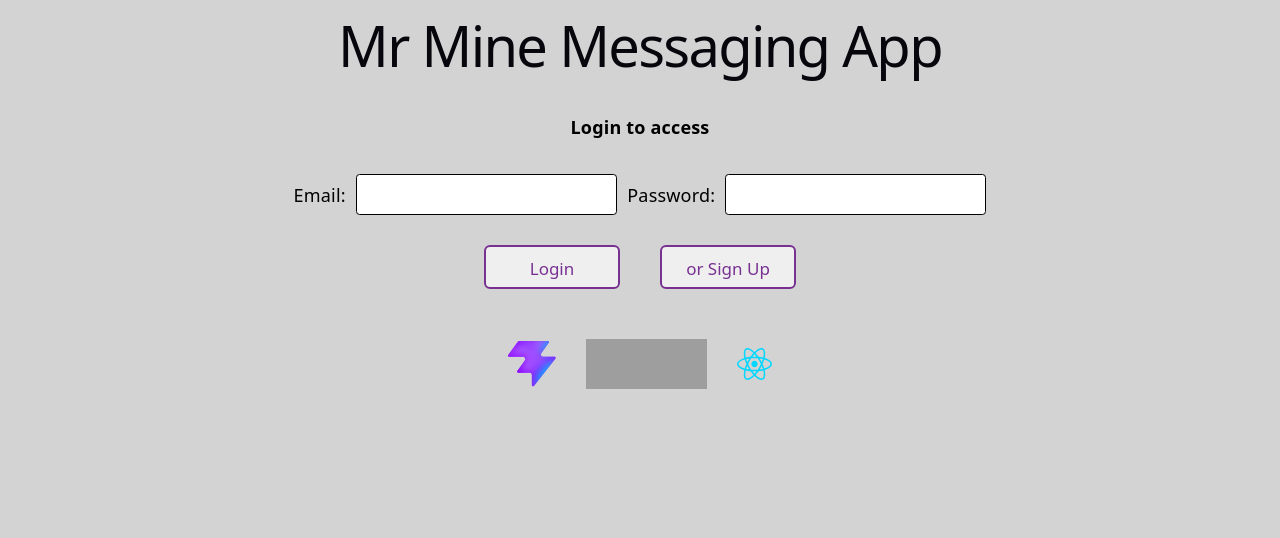
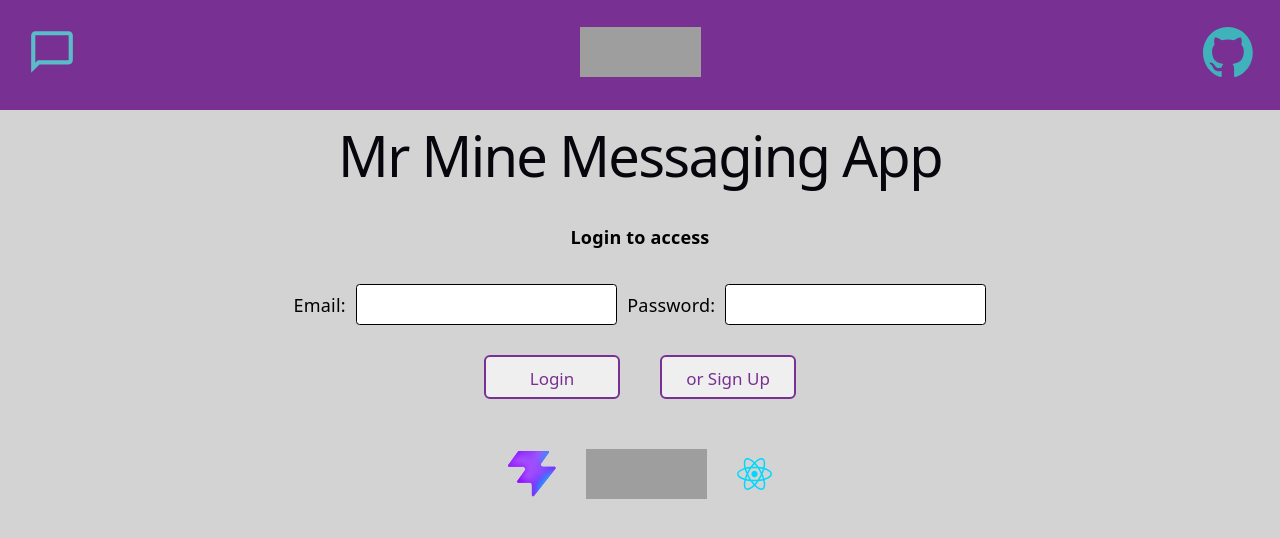
Before and after one commit to Michael-Mine/odin-messaging-app-fe, a React (Vite) app: page / in a window 1280 px wide. Shown: the top 538 px of the page. Built offline with nearby package versions, Linux system fonts and the light colour scheme; grey boxes are pictures that could not be loaded.

Commit message:
feat: add Navbar component & tests

```diff
--- a/src/App.jsx
+++ b/src/App.jsx
@@ -3,7 +3,8 @@ import Footer from "./layouts/Footer";
 import Login from "./components/Login";
 import "./styles/button.css";
 import "./styles/input.css";
-import Home from "./layouts/Home";
+import Home from "./pages/Home";
+import Navbar from "./layouts/Navbar";
 
 function App() {
   const [loggedIn, setLoggedIn] = useState(false);
@@ -18,6 +19,7 @@ function App() {
 
   return (
     <>
+      <Navbar />
       <h1>Mr Mine Messaging App </h1>
       {(token || loggedIn) && username ? (
         <Home username={username} />
--- a/src/layouts/Home.jsx
+++ /dev/null
@@ -1,18 +0,0 @@
-import useChats from "../hooks/useChats";
-
-function Home({ username }) {
-  const { chats, error, loading } = useChats(username);
-  console.log(error);
-
-  console.log(chats);
-  if (loading) return <p>Loading...</p>;
-  if (error) return <p>A network error was encountered</p>;
-
-  // states: chats, current chat, current profile
-  //chats List, add button
-  //chat messages, message input,
-  //profile, edit button
-  return <h2>Logged In with {username}</h2>;
-}
-
-export default Home;
--- /dev/null
+++ b/src/layouts/Navbar.jsx
@@ -0,0 +1,26 @@
+import messageIcon from "../assets/message-outline.svg";
+import myLogo from "../assets/logo.png";
+import githubLogo from "../assets/github-mark.svg";
+import styles from "../styles/Navbar.module.css";
+
+function Navbar() {
+  return (
+    <nav>
+      <a href="/">
+        <img src={messageIcon} className={styles.homeIcon} alt="Blog icon" />
+      </a>
+      <a href="https://mrmine.net/" target="_blank" data-testid="my-site-link">
+        <img src={myLogo} className={styles.myLogo} alt="Mr Mine logo" />
+      </a>
+      <a
+        href="https://github.com/Michael-Mine"
+        target="_blank"
+        data-testid="github-link"
+      >
+        <img src={githubLogo} className={styles.githubLogo} alt="GitHub logo" />
+      </a>
+    </nav>
+  );
+}
+
+export default Navbar;
--- /dev/null
+++ b/src/pages/Home.jsx
@@ -0,0 +1,86 @@
+import useChats from "../hooks/useChats";
+import Navbar from "../layouts/Navbar";
+
+const chats = [
+  {
+    subject: null,
+    users: [
+      {
+        id: 1,
+        username: "m@m.net",
+        name: "Mine",
+        bio: "SWE12",
+      },
+    ],
+    messages: [],
+  },
+  {
+    id: 3,
+    subject: null,
+    users: [
+      {
+        id: 1,
+        username: "m@m.net",
+        name: "Mine",
+        bio: "SWE12",
+      },
+      {
+        id: 1,
+        username: "m2@m.net",
+        name: "Mine2",
+        bio: null,
+      },
+    ],
+    messages: [
+      {
+        id: 1,
+        senderId: 1,
+        content: "Test1",
+        createdAt: "2026-07-12T17:48:37.168Z",
+      },
+      {
+        id: 2,
+        senderId: 1,
+        content: "Test2",
+        createdAt: "2026-07-12T18:48:37.168Z",
+      },
+      {
+        id: 2,
+        senderId: 2,
+        content: "Test3",
+        createdAt: "2026-07-12T19:48:37.168Z",
+      },
+    ],
+  },
+];
+
+// remove ids
+// add name to messages
+// get profiles from chats?
+// how to deal with users leaving chats?
+
+function Home({ username }) {
+  const { chats, error, loading } = useChats(username);
+
+  console.log(chats);
+  if (loading) return <p>Loading...</p>;
+  if (error) return <p>A network error was encountered</p>;
+
+  // states: chats, current chat, current profile
+  //chats List, add button
+  //chat messages, message input,
+  //profile, edit button
+
+  // apis - get profile. update profile,
+  // create chat, create message
+
+  // nav with profile left, logged in middle, logout right
+
+  return (
+    <>
+      <h2>Logged In with {username}</h2>
+    </>
+  );
+}
+
+export default Home;
--- /dev/null
+++ b/src/styles/Navbar.module.css
@@ -0,0 +1,30 @@
+nav {
+  display: flex;
+  justify-content: space-between;
+  background-color: #783192;
+  padding: 1.5em;
+}
+
+.homeIcon,
+.githubLogo {
+  height: 50px;
+  width: 50px;
+
+  filter: invert(78%) sepia(35%) saturate(624%) hue-rotate(137deg)
+    brightness(84%) contrast(84%);
+}
+
+.homeIcon:hover,
+.githubLogo:hover {
+  filter: invert(92%) sepia(2%) saturate(870%) hue-rotate(147deg)
+    brightness(108%) contrast(88%);
+}
+
+.myLogo {
+  height: 50px;
+  width: 121px;
+}
+
+.myLogo:hover {
+  filter: drop-shadow(0 0 2em #646cffaa);
+}
```
Also changed, not shown: src/assets/message-outline.svg (added), 1 other file (tests, documents, lock files or other folders).
